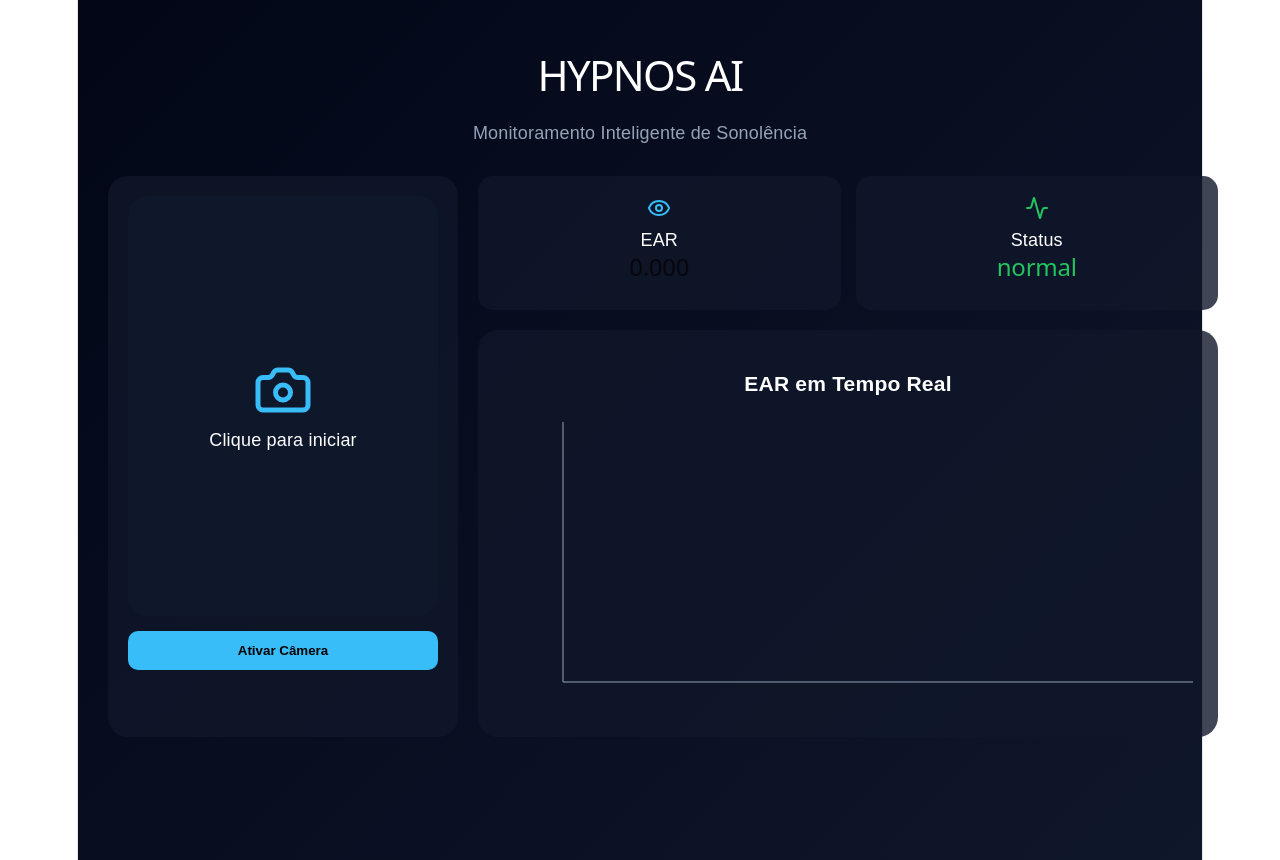
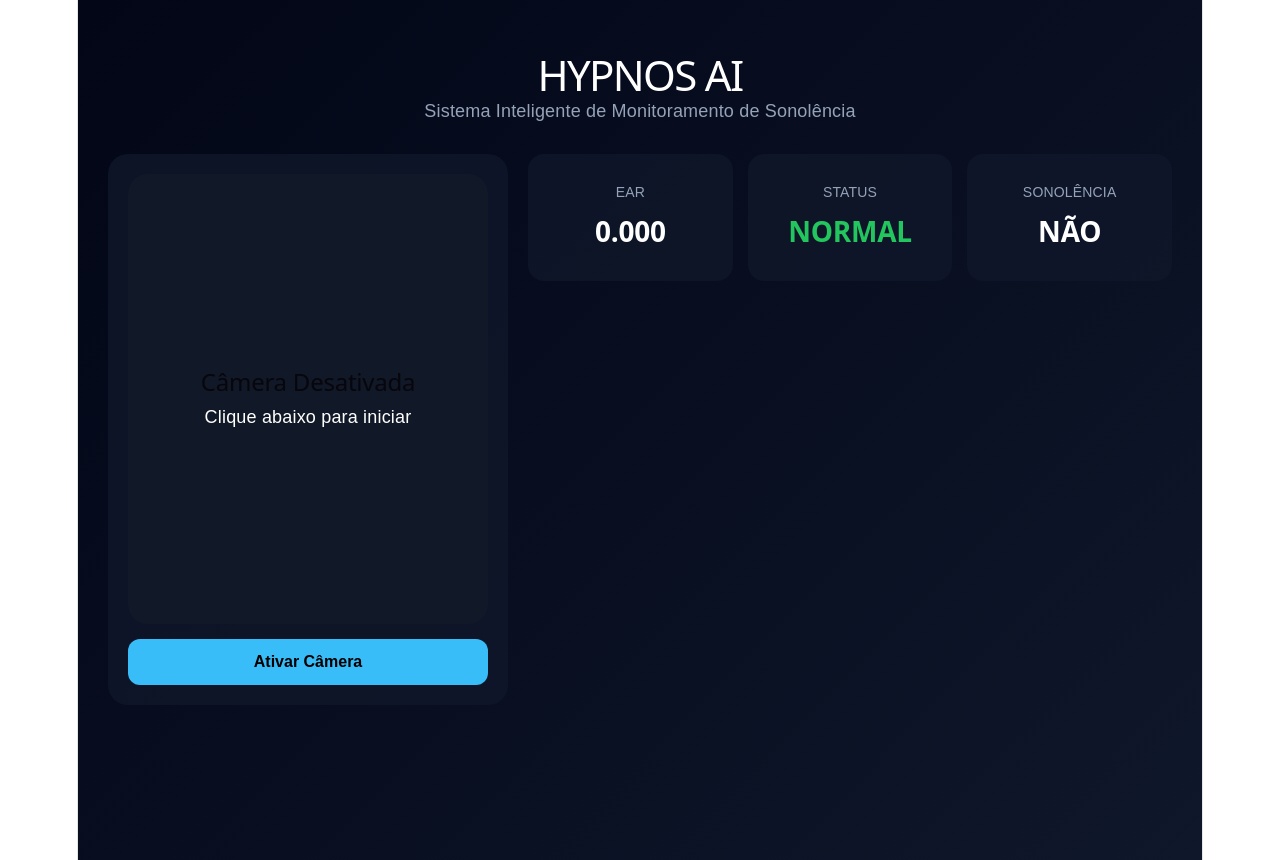
Before and after one commit to VanessaGabi/monitoramento-sono, a React (Vite) app in the folder dashboard-sono/vite-project/: page / in a window 1280 px wide. Built offline with nearby package versions, Linux system fonts and the light colour scheme.

Commit message:
Corrige React 418 e estabiliza IA

```diff
--- a/dashboard-sono/vite-project/src/App.jsx
+++ b/dashboard-sono/vite-project/src/App.jsx
@@ -1,64 +1,85 @@
-import { useEffect, useState, useRef } from "react";
+"use client";
 
-import {
-  Activity,
-  Eye,
-  AlertTriangle,
-  Camera
-} from "lucide-react";
-
-import {
-  LineChart,
-  Line,
-  XAxis,
-  YAxis,
-  Tooltip
-} from "recharts";
+import { useEffect, useRef, useState } from "react";
 
 export default function App() {
 
-  const [dados, setDados] = useState({
-    ear: 0,
-    sonolencia: false,
-    nivel: "normal"
-  });
+  // =====================================
+  // STATES
+  // =====================================
 
-  const [historico, setHistorico] = useState([]);
+  const [mounted, setMounted] =
+    useState(false);
 
   const [cameraAtiva, setCameraAtiva] =
+    useState(false);
+
+  const [loading, setLoading] =
     useState(false);
 
   const [erroApi, setErroApi] =
     useState(false);
 
+  const [dados, setDados] =
+    useState({
+      ear: 0,
+      sonolencia: false,
+      nivel: "normal"
+    });
+
+  // =====================================
+  // REFS
+  // =====================================
+
   const videoRef = useRef(null);
 
-  // =========================
+  // =====================================
+  // EVITA HYDRATION ERROR
+  // =====================================
+
+  useEffect(() => {
+
+    setMounted(true);
+
+  }, []);
+
+  // =====================================
   // INICIAR CAMERA
-  // =========================
+  // =====================================
 
   const iniciarCamera = async () => {
 
     try {
 
+      setLoading(true);
+
       const stream =
         await navigator.mediaDevices.getUserMedia({
-          video: true,
+          video: {
+            width: 640,
+            height: 480,
+            facingMode: "user"
+          },
           audio: false
         });
 
       if (videoRef.current) {
 
-        videoRef.current.srcObject = stream;
+        videoRef.current.srcObject =
+          stream;
 
         await videoRef.current.play();
 
         setCameraAtiva(true);
       }
 
+      setLoading(false);
+
     } catch (err) {
 
       console.log(err);
+
+      setLoading(false);
 
       alert(
         "Erro ao acessar câmera"
@@ -66,9 +87,9 @@ export default function App() {
     }
   };
 
-  // =========================
+  // =====================================
   // LOOP IA
-  // =========================
+  // =====================================
 
   useEffect(() => {
 
@@ -92,7 +113,8 @@ export default function App() {
 
         if (
           video &&
-          video.readyState === 4
+          video.readyState === 4 &&
+          video.videoWidth > 0
         ) {
 
           canvas.width = 640;
@@ -106,11 +128,19 @@ export default function App() {
             480
           );
 
+          // ==========================
+          // COMPRESSÃO
+          // ==========================
+
           const image =
             canvas.toDataURL(
               "image/jpeg",
-              0.7
+              0.5
             );
+
+          // ==========================
+          // API
+          // ==========================
 
           const response =
             await fetch(
@@ -129,67 +159,76 @@ export default function App() {
               }
             );
 
+          // ==========================
+          // VERIFICA API
+          // ==========================
+
+          if (!response.ok) {
+
+            throw new Error(
+              "Erro API"
+            );
+          }
+
           const data =
             await response.json();
 
-          console.log(data);
+          console.log("API:", data);
 
-          if (!data.erro) {
+          // ==========================
+          // ATUALIZA
+          // ==========================
 
-            setErroApi(false);
+          setErroApi(false);
 
-            const ear =
-              Number(data.ear || 0);
+          setDados({
+            ear:
+              Number(data.ear || 0),
 
-            setDados({
-              ear,
-              sonolencia:
-                data.sonolencia,
-              nivel:
-                data.nivel
-            });
+            sonolencia:
+              data.sonolencia || false,
 
-            setHistorico(prev => {
-
-              const novo = [
-                ...prev,
-                {
-                  time: prev.length,
-                  ear
-                }
-              ];
-
-              return novo.slice(-25);
-            });
-
-          } else {
-
-            setErroApi(true);
-          }
+            nivel:
+              data.nivel || "normal"
+          });
 
         }
 
       } catch (err) {
 
-        console.log(err);
+        console.log(
+          "ERRO:",
+          err
+        );
 
         setErroApi(true);
       }
 
-      setTimeout(processar, 700);
+      // ==========================
+      // LOOP CONTROLADO
+      // ==========================
+
+      if (ativo) {
+
+        setTimeout(
+          processar,
+          1200
+        );
+      }
     };
 
     processar();
 
     return () => {
+
       ativo = false;
     };
 
   }, [cameraAtiva]);
 
-  // =========================
-  // STATUS
-  // =========================
+  // =====================================
+  // STATUS COLOR
+  // =====================================
 
   const statusColor =
 
@@ -199,9 +238,22 @@ export default function App() {
       ? "#facc15"
       : "#22c55e";
 
+  // =====================================
+  // EVITA ERRO REACT 418
+  // =====================================
+
+  if (!mounted) {
+
+    return null;
+  }
+
+  // =====================================
+  // UI
+  // =====================================
+
   return (
 
-    <div style={styles.page}>
+    <main style={styles.page}>
 
       {/* HEADER */}
 
@@ -212,13 +264,13 @@ export default function App() {
         </h1>
 
         <p style={styles.subtitle}>
-          Monitoramento Inteligente
-          de Sonolência
+          Sistema Inteligente de
+          Monitoramento de Sonolência
         </p>
 
       </div>
 
-      {/* GRID */}
+      {/* LAYOUT */}
 
       <div style={styles.layout}>
 
@@ -232,13 +284,12 @@ export default function App() {
 
               <div style={styles.placeholder}>
 
-                <Camera
-                  size={60}
-                  color="#38bdf8"
-                />
+                <h2>
+                  Câmera Desativada
+                </h2>
 
                 <p>
-                  Clique para iniciar
+                  Clique abaixo para iniciar
                 </p>
 
               </div>
@@ -263,12 +314,17 @@ export default function App() {
 
           </div>
 
+          {/* BOTÃO */}
+
           <button
             onClick={iniciarCamera}
+            disabled={loading}
             style={styles.button}
           >
 
-            {cameraAtiva
+            {loading
+              ? "Carregando..."
+              : cameraAtiva
               ? "Câmera Ativa"
               : "Ativar Câmera"}
 
@@ -278,7 +334,7 @@ export default function App() {
 
         {/* DASHBOARD */}
 
-        <div style={styles.right}>
+        <div style={styles.dashboard}>
 
           {/* ALERTA */}
 
@@ -286,9 +342,7 @@ export default function App() {
 
             <div style={styles.alerta}>
 
-              <AlertTriangle />
-
-              SONOLÊNCIA DETECTADA
+              ⚠ SONOLÊNCIA DETECTADA
 
             </div>
 
@@ -298,9 +352,9 @@ export default function App() {
 
           {erroApi && (
 
-            <div style={styles.apiErro}>
+            <div style={styles.erroApi}>
 
-              Backend desconectado
+              API desconectada
 
             </div>
 
@@ -310,35 +364,56 @@ export default function App() {
 
           <div style={styles.cards}>
 
+            {/* EAR */}
+
             <div style={styles.card}>
 
-              <Eye
-                color="#38bdf8"
-              />
+              <p style={styles.cardLabel}>
+                EAR
+              </p>
 
-              <p>EAR</p>
+              <h2 style={styles.cardValue}>
 
-              <h2>
                 {dados.ear.toFixed(3)}
+
               </h2>
 
             </div>
 
+            {/* STATUS */}
+
             <div style={styles.card}>
 
-              <Activity
-                color={statusColor}
-              />
-
-              <p>Status</p>
+              <p style={styles.cardLabel}>
+                STATUS
+              </p>
 
               <h2
                 style={{
+                  ...styles.cardValue,
                   color: statusColor
                 }}
               >
 
-                {dados.nivel}
+                {dados.nivel.toUpperCase()}
+
+              </h2>
+
+            </div>
+
+            {/* SONOLENCIA */}
+
+            <div style={styles.card}>
+
+              <p style={styles.cardLabel}>
+                SONOLÊNCIA
+              </p>
+
+              <h2 style={styles.cardValue}>
+
+                {dados.sonolencia
+                  ? "SIM"
+                  : "NÃO"}
 
               </h2>
 
@@ -346,58 +421,17 @@ export default function App() {
 
           </div>
 
-          {/* GRAFICO */}
-
-          <div style={styles.chartCard}>
-
-            <h3 style={{
-              color: "white",
-              marginBottom: 20
-            }}>
-              EAR em Tempo Real
-            </h3>
-
-            <LineChart
-              width={700}
-              height={300}
-              data={historico}
-            >
-
-              <XAxis
-                dataKey="time"
-                stroke="#94a3b8"
-              />
-
-              <YAxis
-                domain={[0, 0.5]}
-                stroke="#94a3b8"
-              />
-
-              <Tooltip />
-
-              <Line
-                type="monotone"
-                dataKey="ear"
-                stroke="#38bdf8"
-                strokeWidth={3}
-                dot={false}
-              />
-
-            </LineChart>
-
-          </div>
-
         </div>
 
       </div>
 
-    </div>
+    </main>
   );
 }
 
-// =========================
+// =====================================
 // STYLES
-// =========================
+// =====================================
 
 const styles = {
 
@@ -416,17 +450,19 @@ const styles = {
 
   title: {
     color: "white",
-    fontSize: 42
+    fontSize: 42,
+    marginBottom: 10
   },
 
   subtitle: {
-    color: "#94a3b8"
+    color: "#94a3b8",
+    fontSize: 18
   },
 
   layout: {
     display: "grid",
     gridTemplateColumns:
-      "350px 1fr",
+      "400px 1fr",
     gap: 20
   },
 
@@ -438,8 +474,9 @@ const styles = {
   },
 
   cameraBox: {
-    height: 420,
-    background: "#0f172a",
+    width: "100%",
+    height: 450,
+    background: "#111827",
     borderRadius: 20,
     overflow: "hidden",
     display: "flex",
@@ -448,22 +485,24 @@ const styles = {
   },
 
   placeholder: {
-    color: "white",
-    textAlign: "center"
+    textAlign: "center",
+    color: "white"
   },
 
   button: {
     width: "100%",
     marginTop: 15,
-    padding: 12,
+    padding: 14,
+    borderRadius: 12,
     border: "none",
-    borderRadius: 10,
     background: "#38bdf8",
+    color: "#000",
     fontWeight: "bold",
-    cursor: "pointer"
+    cursor: "pointer",
+    fontSize: 16
   },
 
-  right: {
+  dashboard: {
     display: "flex",
     flexDirection: "column",
     gap: 20
@@ -471,19 +510,17 @@ const styles = {
 
   alerta: {
     background: "#ef4444",
-    padding: 14,
-    borderRadius: 10,
+    padding: 16,
+    borderRadius: 12,
     color: "white",
     fontWeight: "bold",
-    display: "flex",
-    gap: 10,
-    alignItems: "center"
+    fontSize: 18
   },
 
-  apiErro: {
+  erroApi: {
     background: "#f59e0b",
-    padding: 10,
-    borderRadius: 10,
+    padding: 16,
+    borderRadius: 12,
     color: "white",
     fontWeight: "bold"
   },
@@ -491,25 +528,28 @@ const styles = {
   cards: {
     display: "grid",
     gridTemplateColumns:
-      "repeat(2,1fr)",
+      "repeat(3,1fr)",
     gap: 15
   },
 
   card: {
     background:
       "rgba(15,23,42,0.8)",
-    padding: 20,
-    borderRadius: 15,
-    color: "white",
+    padding: 25,
+    borderRadius: 16,
     textAlign: "center"
   },
 
-  chartCard: {
-    background:
-      "rgba(15,23,42,0.8)",
-    padding: 20,
-    borderRadius: 20,
-    overflowX: "auto"
+  cardLabel: {
+    color: "#94a3b8",
+    marginBottom: 10,
+    fontSize: 14
+  },
+
+  cardValue: {
+    color: "white",
+    fontSize: 28,
+    fontWeight: "bold"
   }
 
 };
```
